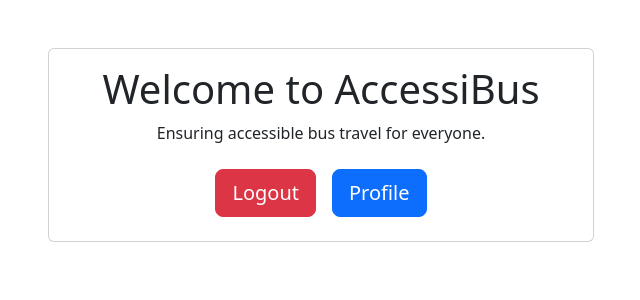
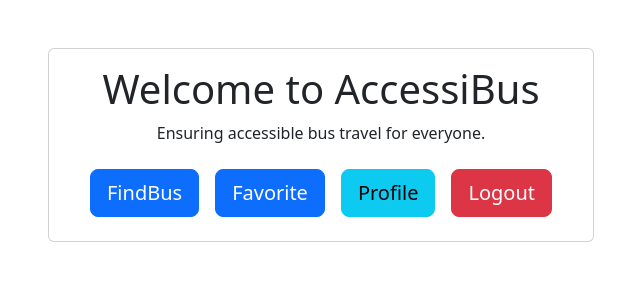
Before and after one commit to ExitedState/2301367-TERM-Project, a React (Create React App) app: page / in a window 1280 px wide. Shown: the top 300 px of the page, without its empty margins (319-959 px from the left). Built offline with nearby package versions, Linux system fonts and the light colour scheme; no server answers; sample sign-in values are in the browser's storage; a small style sheet from the web is missing.

Commit message:
Add Favorite Route page and update Main Page buttons

```diff
--- a/src/components/FavoRoute.js
+++ b/src/components/FavoRoute.js
@@ -0,0 +1,12 @@
+import React from 'react';
+import { Container } from 'react-bootstrap';
+
+function BlankPage() {
+  return (
+    <Container>
+      <h1>This is a init of Favorite Route Page</h1>
+    </Container>
+  );
+}
+
+export default BlankPage;
--- a/src/components/MainPage.js
+++ b/src/components/MainPage.js
@@ -44,10 +44,16 @@ export default function MainPage() {
                             )}
                             {currentUser && (
                                 <>
+                                    <Link to="/findRoute">
+                                        <Button variant="primary" size="lg" className="m-2">FindBus</Button>
+                                    </Link>
+                                    <Link to="/favoRoute">
+                                        <Button variant="primary" size="lg" className="m-2">Favorite</Button>
+                                    </Link>
+                                    <Link to="/update-profile">
+                                        <Button variant="info" size="lg" className="m-2">Profile</Button>
+                                    </Link>
                                     <Button variant="danger" size="lg" className="m-2" onClick={handleLogout}>Logout</Button>
-                                    <Link to="/update-profile">
-                                        <Button variant="primary" size="lg" className="m-2">Profile</Button>
-                                    </Link>
                                 </>
                             )}
                         </Card.Body>
--- a/src/routes/Routes.js
+++ b/src/routes/Routes.js
@@ -22,9 +22,15 @@ const AppRoutes = () => {
                     </PrivateRoute>
                 } />
                 <Route path="/" element={<MainPage />} />
-                <Route path="/favoRoute" element={<FavoRoute />} />
+                <Route path="/favoRoute" element={
+                    <PrivateRoute>
+                        <FavoRoute />
+                    </PrivateRoute>
+                } />
                 <Route path="/findRoute" element={
+                    <PrivateRoute>
                         <FindRoute />
+                    </PrivateRoute>
                 } />
                 <Route path="*" element={<h1>Not Found</h1>} />
             </Routes>
```
